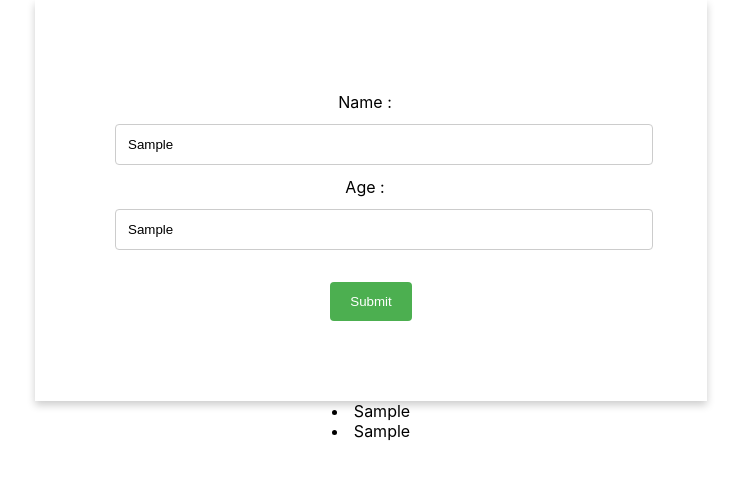
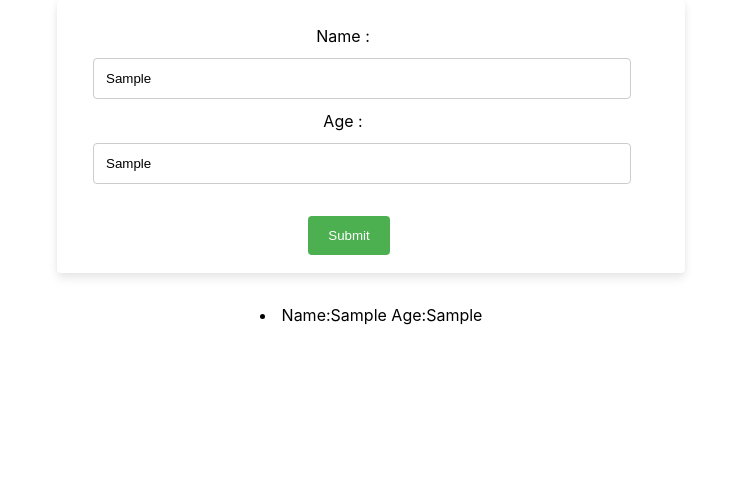
Before and after one commit to prashantreneur/ReactFormwithcss, a React (Create React App) app: page / in a window 1280 px wide. Both pictures are taken after typing "Sample", "Sample" into the empty fields and a click on the button "Submit". Shown: the top 478 px of the page, without its empty margins (269-1010 px from the left). Built offline with nearby package versions, Linux system fonts and the light colour scheme.

Commit message:
mark completed

```diff
--- a/src/App.js
+++ b/src/App.js
@@ -5,6 +5,7 @@ import Form from './Components/Form'
 
 class App extends Component {
   state = {
+    id: 1,
     name: '',
     age: '',
     list: [],
@@ -16,6 +17,9 @@ class App extends Component {
 
   formHandler = (e) => {
     e.preventDefault();
+
+
+    // 1st Method
     // this.setState((state) => {
     //   const list = state.list.concat(state.name, state.age)
 
@@ -25,9 +29,17 @@ class App extends Component {
     //     age: ''
     //   };
     // });
+
+
+    //2 method
+
     let arr = this.state.list;
-    arr.push(this.state.name, this.state.age)
-    this.setState({ list: arr })
+    const { name, age, id } = this.state
+    arr.push({ name, age, id })
+    this.setState({
+      list: arr,
+      id: this.state.id + 1
+    })
     console.log(this.state.list);
   };
 
@@ -37,7 +49,11 @@ class App extends Component {
 
       <div className="App">
         <Form click={this.inputHandler} sub={this.formHandler} />
-        {this.state.list.map((person, index) => <li key={index}>{person}</li>)}
+        {this.state.list.map((person) =>
+          <li key={person.id}>Name:{person.name} Age:{person.age}</li>
+
+
+        )}
 
       </div>
     )
--- a/src/Components/form.css
+++ b/src/Components/form.css
@@ -36,16 +36,27 @@
     background-color: #45a049;
   }
 
-  .card {
-    box-shadow: 0 4px 8px 0 rgba(0,0,0,0.2);
-    transition: 0.3s;
+
+
+  /* .card:hover {
+    box-shadow: 0 8px 16px 0 rgba(0,0,0,0.2);
+  } */
+
+
+
+  .card{
+    border-radius: 4px;
+    background: #fff;
     width: 40%;
     margin: auto;
-    /* margin-top: 5rem; */
-    padding: 5rem;
+    margin-bottom: 2rem;
+    box-shadow: 0 6px 10px rgba(0,0,0,.08), 0 0 6px rgba(0,0,0,.05);
+      transition: .3s transform cubic-bezier(.155,1.105,.295,1.12),.3s box-shadow,.3s -webkit-transform cubic-bezier(.155,1.105,.295,1.12);
+  padding: 14px 80px 18px 36px;
+  cursor: pointer;
+}
 
-  }
-
-  .card:hover {
-    box-shadow: 0 8px 16px 0 rgba(0,0,0,0.2);
-  }
+.card:hover{
+     transform: scale(1.05);
+  box-shadow: 0 10px 20px rgba(0,0,0,.12), 0 4px 8px rgba(0,0,0,.06);
+}
```
Also changed, not shown: 1 other file (tests, documents, lock files or other folders).
